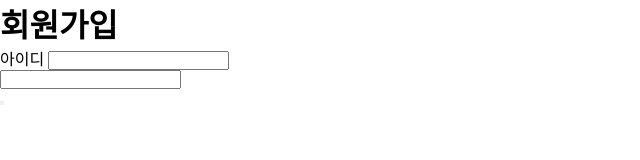
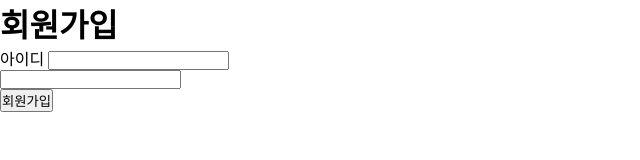
Before and after one commit to Saccharin01/COOPTest, a website: page Team1/public/html/index.html in a window 1280 px wide. Shown: the whole page, without its empty margins (0-640 px from the left). Drawn offline with Linux system fonts and the light colour scheme.

Commit message:
버튼에 text를 안넣어서 수정

```diff
--- a/Team1/public/html/index.html
+++ b/Team1/public/html/index.html
@@ -18,7 +18,7 @@
           <label for="pw"></label>
           <input type="password" id="user_pw" name="pw" title="pw" />
         </div>
-        <button type="submit" id="btn" title="button"></button>
+        <button type="submit" id="btn" title="button">회원가입</button>
       </form>
     </div>
   </body>
```
